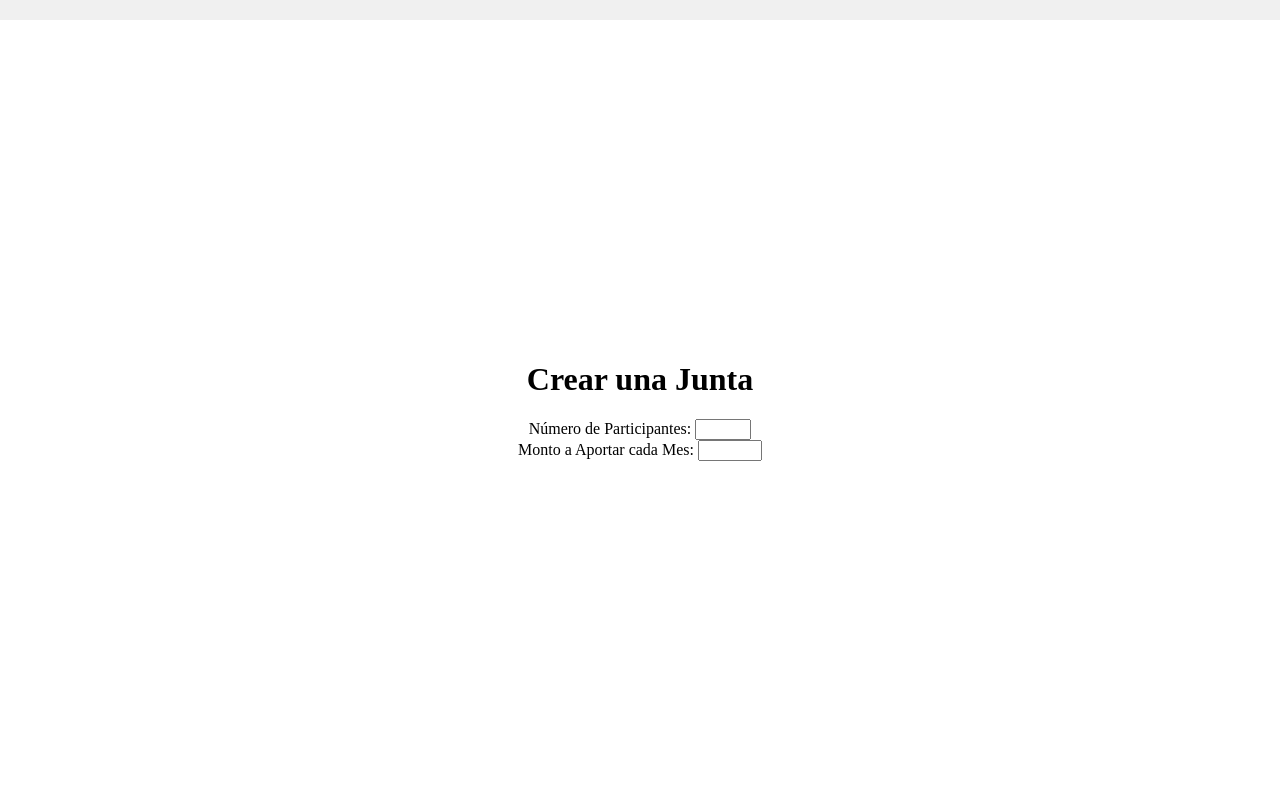
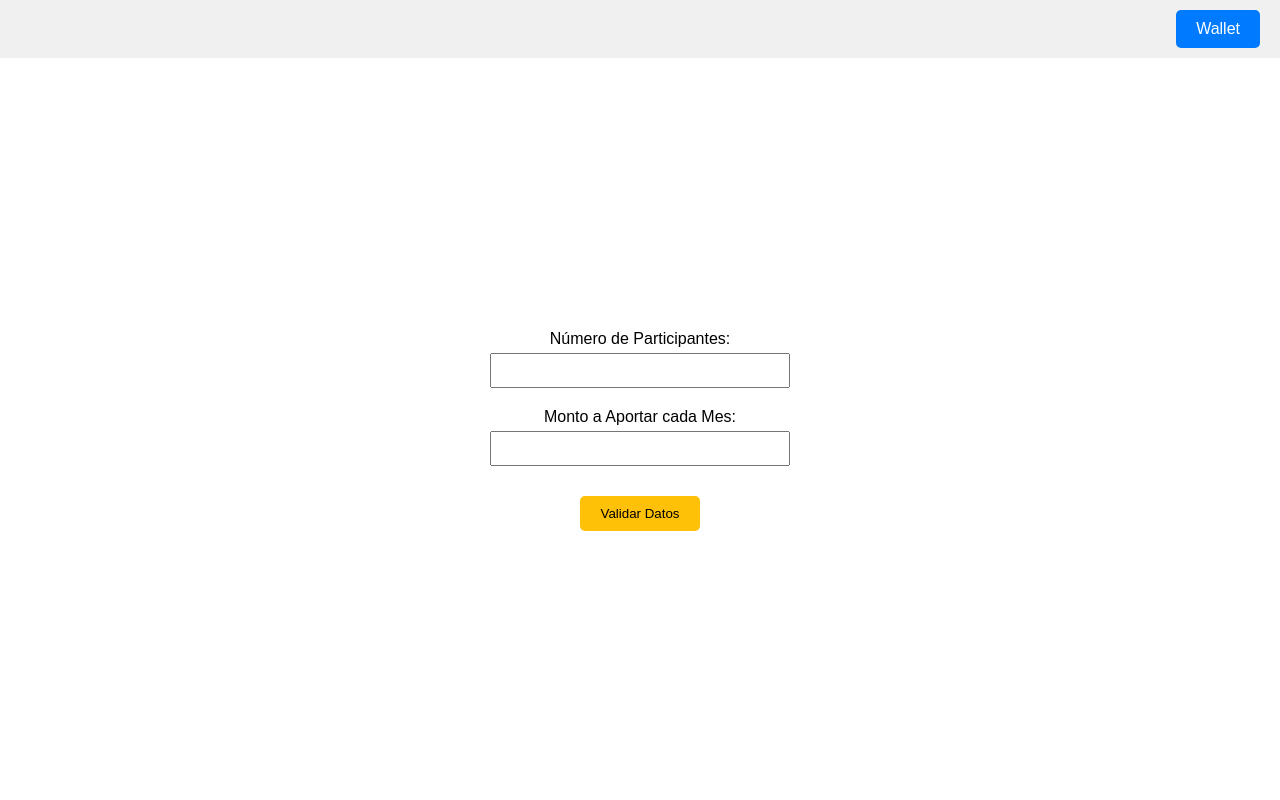
Before and after one commit to YisusCode1/Junta_de_dinero, a Flask app: page /crear_junta in a window 1280 px wide. Run offline with Flask 3, Linux system fonts and the light colour scheme.

Commit message:
actualizando logica de proyecto

```diff
--- a/app.py
+++ b/app.py
@@ -1,4 +1,5 @@
 from flask import Flask, render_template, request, redirect, url_for  # type: ignore
+import random
 
 app = Flask(__name__)
 
@@ -8,9 +9,26 @@ def index():
     return render_template('index.html')
 
 
-@app.route('/crear_junta')
+@app.route('/crear_junta', methods=['GET', 'POST'])
 def crear_junta():
+    if request.method == 'POST':
+        participantes = int(request.form['participantes'])
+        monto = int(request.form['monto'])
+        direcciones = [request.form[f'direccion-{i}']
+                       for i in range(1, participantes + 1)]
+
+        # Selección aleatoria de ganadores (uno por mes)
+        ganadores = random.sample(direcciones, len(direcciones))
+
+        return redirect(url_for('resultados', ganadores=','.join(ganadores)))
+
     return render_template('crear_junta.html')
+
+
+@app.route('/resultados')
+def resultados():
+    ganadores = request.args.get('ganadores').split(',')
+    return render_template('resultados.html', ganadores=ganadores)
 
 
 @app.route('/unirse_junta')
@@ -18,11 +36,5 @@ def unirse_junta():
     return render_template('unirse_junta.html')
 
 
-@app.route('/resultados.html')
-def resultados():
-    # Aquí se debería implementar la lógica para mostrar los resultados de la junta
-    return render_template('resultados.html')
-
-
 if __name__ == '__main__':
     app.run(debug=True)
--- a/static/crear_junta.js
+++ b/static/crear_junta.js
@@ -1,61 +1,61 @@
-document.addEventListener('DOMContentLoaded', function() {
-    document.getElementById('participantes').addEventListener('change', function() {
-        generarDirecciones();
-    });
+document.getElementById('validar-datos-btn').addEventListener('click', function() {
+    var participantes = document.getElementById('participantes').value;
+    var monto = document.getElementById('monto').value;
+    var direccionesContainer = document.getElementById('direcciones-billetera');
+    var montoSortearContainer = document.getElementById('monto-a-sortear');
+    var validacionContainer = document.getElementById('validacion-container');
 
-    document.getElementById('monto').addEventListener('change', function() {
-        generarDirecciones();
-    });
+    // Limpia las direcciones anteriores si existen
+    direccionesContainer.innerHTML = '';
+    montoSortearContainer.innerHTML = '';
 
-    var crearJuntaLink = document.getElementById('crear-junta-link');
+    if (participantes >= 3 && participantes <= 18 && monto >= 30 && monto <= 300) {
+        // Oculta el contenedor de validación
+        validacionContainer.style.display = 'none';
 
-    function generarDirecciones() {
-        var participantes = parseInt(document.getElementById('participantes').value);
-        var monto = parseInt(document.getElementById('monto').value);
-        var direccionesBilleteraDiv = document.getElementById('direcciones-billetera');
-        direccionesBilleteraDiv.innerHTML = '';
+        // Calcula el monto a sortear
+        var montoTotal = participantes * monto;
+        montoSortearContainer.innerHTML = '<p>Monto a sortear: ' + montoTotal + '</p>';
 
-        if (participantes < 3 || participantes > 20 || isNaN(monto)) {
-            document.getElementById('crear-junta-btn').style.display = 'none';
-            return;
+        // Genera los campos de direcciones con botones "Aporte"
+        for (var i = 1; i <= participantes; i++) {
+            var label = document.createElement('label');
+            label.setAttribute('for', 'direccion-' + i);
+            label.innerText = 'Dirección de Billetera ' + i + ':';
+
+            var input = document.createElement('input');
+            input.setAttribute('type', 'text');
+            input.setAttribute('id', 'direccion-' + i);
+            input.setAttribute('name', 'direccion-' + i);
+            input.setAttribute('required', true);
+
+            var button = document.createElement('button');
+            button.setAttribute('type', 'button');
+            button.innerText = 'Aporte';
+            button.className = 'aporte-btn';
+
+            direccionesContainer.appendChild(label);
+            direccionesContainer.appendChild(input);
+            direccionesContainer.appendChild(button);
+            direccionesContainer.appendChild(document.createElement('br'));
         }
 
-        for (var i = 1; i <= participantes; i++) {
-            var label = document.createElement('label');
-            label.textContent = 'Dirección de Billetera ' + i + ':';
-            var input = document.createElement('input');
-            input.type = 'text';
-            input.name = 'direccion_billetera_' + i;
-            input.required = true;
-            input.addEventListener('input', verificarCamposDirecciones);
-            var br = document.createElement('br');
-            direccionesBilleteraDiv.appendChild(label);
-            direccionesBilleteraDiv.appendChild(input);
-            direccionesBilleteraDiv.appendChild(br);
-        }
+        // Muestra el botón "Crear Junta" después de generar las direcciones
+        document.getElementById('crear-junta-btn').style.display = 'block';
+    } else {
+        alert('Por favor, ingrese un número válido de participantes (entre 3 y 18) y un monto a aportar (entre 30 y 300).');
+    }
+});
 
-        var montoSortearDiv = document.getElementById('monto-a-sortear');
-        var montoSortear = participantes * monto;
-        montoSortearDiv.textContent = 'Monto a Sortear: ' + montoSortear;
-
-        crearJuntaLink.href = '/resultados.html?participantes=' + participantes;
-
-        document.getElementById('crear-junta-btn').style.display = 'block';
-    }
-
-    function verificarCamposDirecciones() {
-        var inputs = document.querySelectorAll('#direcciones-billetera input');
-        var todosLlenos = true;
-        for (var i = 0; i < inputs.length; i++) {
-            if (!inputs[i].value) {
-                todosLlenos = false;
-                break;
-            }
-        }
-        if (todosLlenos) {
-            document.getElementById('crear-junta-btn').style.display = 'block';
-        } else {
-            document.getElementById('crear-junta-btn').style.display = 'none';
+// Evento para verificar que todas las direcciones estén completas antes de permitir la creación de la junta
+document.getElementById('crear-junta-form').addEventListener('submit', function(event) {
+    var participantes = document.getElementById('participantes').value;
+    for (var i = 1; i <= participantes; i++) {
+        var direccion = document.getElementById('direccion-' + i);
+        if (!direccion || !direccion.value) {
+            event.preventDefault();
+            alert('Por favor, complete todas las direcciones de billetera.');
+            return;
         }
     }
 });
--- a/static/style.css
+++ b/static/style.css
@@ -5,31 +5,70 @@ body {
   align-items: center;
   height: 100vh;
   margin: 0;
+  font-family: Arial, sans-serif;
 }
 
 header {
   display: flex;
-  justify-content: flex-end; /* Alinea el botón "Wallet" en el extremo derecho */
+  justify-content: flex-end;
   padding: 10px;
   background-color: #f0f0f0;
   width: 100%;
-  position: fixed; /* Fija el encabezado en la parte superior de la ventana */
-  top: 0; /* Asegura que el encabezado esté en la parte superior */
+  position: fixed;
+  top: 0;
+  z-index: 1000;
 }
 
 main {
   text-align: center;
+  margin-top: 60px; /* Ajusta el margen superior para evitar superposición con el header */
 }
 
 form {
   margin-top: 20px;
 }
 
-#crear-junta-btn {
-  margin-top: 20px;
+form label {
+  display: block;
+  margin: 10px 0 5px;
 }
 
-/* Estilos para el botón "Wallet" */
+form input[type="text"], form input[type="number"] {
+  margin-bottom: 10px;
+  padding: 8px;
+  width: 300px; /* Ajusta el ancho del input */
+  box-sizing: border-box; /* Incluye el padding dentro del ancho del input */
+}
+
+form button {
+  margin-top: 10px;
+  padding: 10px 20px;
+  background-color: #007bff;
+  color: white;
+  border: none;
+  border-radius: 5px;
+  cursor: pointer;
+}
+
+form button:hover {
+  background-color: #0056b3;
+}
+
+#crear-junta-btn {
+  display: block;
+  margin: 20px auto 0;
+  padding: 10px 20px;
+  background-color: #28a745;
+  color: white;
+  border: none;
+  border-radius: 5px;
+  cursor: pointer;
+}
+
+#crear-junta-btn:hover {
+  background-color: #218838;
+}
+
 header a {
   padding: 10px 20px;
   background-color: #007bff;
@@ -43,21 +82,62 @@ header a:hover {
   background-color: #0056b3;
 }
 
-.crear-junta-btn,
-.unirse-junta-btn {
+.aporte-btn {
+  margin-left: 10px;
+  padding: 5px 10px;
+  background-color: #28a745;
+  color: white;
+  border: none;
+  border-radius: 3px;
+  cursor: pointer;
+}
+
+.aporte-btn:hover {
+  background-color: #218838;
+}
+
+.validar-datos-btn {
+  display: block;
+  margin: 20px auto;
+  padding: 10px 20px;
+  background-color: #ffc107;
+  color: black;
+  border: none;
+  border-radius: 5px;
+  cursor: pointer;
+}
+
+.validar-datos-btn:hover {
+  background-color: #e0a800;
+}
+
+/* Estilos específicos para los botones en index.html */
+.crear-junta-btn, .unirse-junta-btn {
   display: inline-block;
+  margin: 10px;
   padding: 10px 20px;
-  font-size: 16px;
   background-color: #007bff;
   color: white;
   text-decoration: none;
-  border: none;
   border-radius: 5px;
   cursor: pointer;
+}
+
+.crear-junta-btn:hover, .unirse-junta-btn:hover {
+  background-color: #0056b3;
+}
+
+/* Estilos para la página resultados.html */
+#ganadores-lista {
+  list-style-type: none;
+  padding: 0;
   margin-top: 20px;
 }
 
-.crear-junta-btn:hover,
-.unirse-junta-btn:hover {
-  background-color: #0056b3;
+#ganadores-lista li {
+  background-color: #f8f9fa;
+  margin: 10px 0;
+  padding: 10px;
+  border: 1px solid #ddd;
+  border-radius: 5px;
 }
--- a/templates/crear_junta.html
+++ b/templates/crear_junta.html
@@ -4,23 +4,32 @@
     <meta charset="UTF-8" />
     <meta name="viewport" content="width=device-width, initial-scale=1.0" />
     <title>Crear Junta</title>
+    <!-- Enlaza el archivo CSS -->
     <link
       rel="stylesheet"
       href="{{ url_for('static', filename='style.css') }}"
     />
   </head>
   <body>
-    <header></header>
+    <!-- Encabezado -->
+    <header>
+      <a href="#" id="wallet-btn">Wallet</a>
+    </header>
+    <!-- Contenido principal -->
     <main>
-      <h1>Crear una Junta</h1>
-      <form action="#" method="POST" id="crear-junta-form">
+      <form
+        id="crear-junta-form"
+        method="POST"
+        action="{{ url_for('crear_junta') }}"
+      >
+        <div id="validacion-container">
           <label for="participantes">Número de Participantes:</label>
           <input
             type="number"
             id="participantes"
             name="participantes"
             min="3"
-          max="20"
+            max="18"
             required
           /><br />
           <label for="monto">Monto a Aportar cada Mes:</label>
@@ -28,19 +37,31 @@
             type="number"
             id="monto"
             name="monto"
-          min="50"
-          max="500"
+            min="30"
+            max="300"
             required
           /><br />
+          <button
+            type="button"
+            id="validar-datos-btn"
+            class="validar-datos-btn"
+          >
+            Validar Datos
+          </button>
+        </div>
         <div id="direcciones-billetera"></div>
         <div id="monto-a-sortear"></div>
-        <!-- Aquí se mostrará el monto a sortear -->
-        <div id="crear-junta-btn" style="display: none">
-          <!-- Cambiado a un enlace que redirige a resultados.html con el número de participantes como parámetro de URL -->
-          <a href="javascript:void(0)" id="crear-junta-link">Crear Junta</a>
-        </div>
+        <button
+          type="submit"
+          id="crear-junta-btn"
+          class="crear-junta-btn"
+          style="display: none"
+        >
+          Crear Junta
+        </button>
       </form>
     </main>
+    <!-- Enlaza el archivo JavaScript -->
     <script src="{{ url_for('static', filename='crear_junta.js') }}"></script>
   </body>
 </html>
```
Also changed, not shown: templates/resultados.html (+12 -7 lines). Lines whose indentation alone changed are shown as unchanged.
